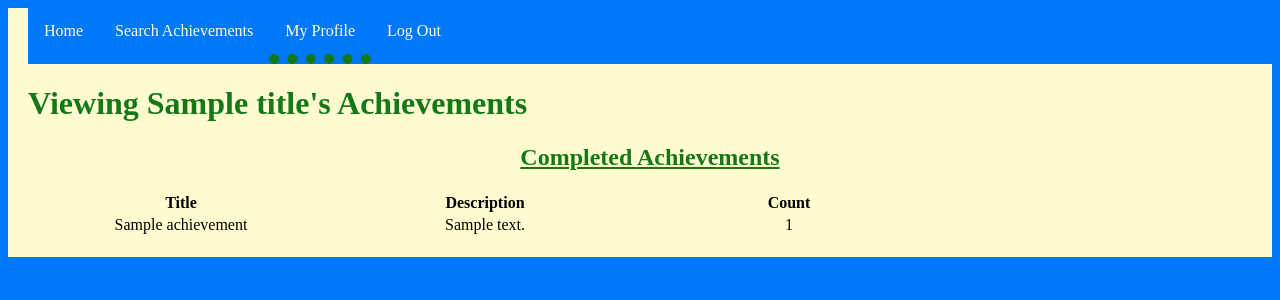
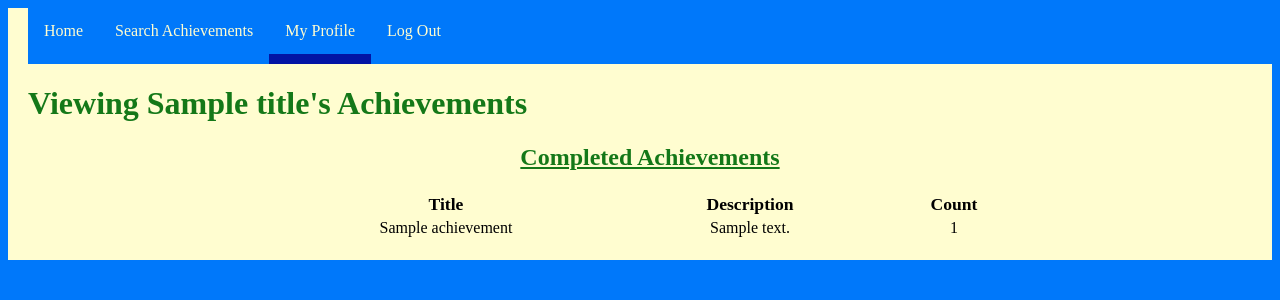
Before and after one commit to eczeps/fueling-change, a Flask app: template draft/templates/profile.html in a window 1280 px wide. Shown: the top 300 px of the page. Run offline with Flask 2, Linux system fonts and the light colour scheme; the template is opened without the code that fills it: most values are stand-ins (such as "Sample title", 1, 10 or a date in 2020).

Commit message:
profile.html ready for you ellie. have at it

```diff
--- a/draft/static/style.css
+++ b/draft/static/style.css
@@ -40,17 +40,20 @@ form {
     text-align: center;
 }
 
+.bigform {
+    width: 500px;
+}
+
+.space {
+    margin-right: 10px;
+}
+
 .exlong {
     margin-bottom: 100px;
 }
 
 .long {
     margin-bottom: 20px;
-}
-
-/* this isn't working idk why */
-.short {
-    max-width: 20px;
 }
 
 [type=submit] {
@@ -114,7 +117,7 @@ li a:hover:not(.active) {
 
 .quarteractive {
     background-color: var(--blue);
-    border-bottom: 10px dotted var(--dark-green);
+    border-bottom: 10px solid var(--dark-blue);
 }
 
 /* divs */
@@ -129,15 +132,31 @@ li a:hover:not(.active) {
     padding-left: 20px;
 }
 
+.centerme {
+    text-align: center;
+}
+
 /* For the table */
+table {
+    margin-left:auto;
+    margin-right:auto;
+}
+
 th {
-    min-width: 300px;
+    width: 300px;
+    font-size: 110%;
 }
 
 .small {
-    min-width: 100px;
+    width: 100px;
 }
 
 th, td {
     text-align: center;
+    overflow: hidden;
 }
+
+/* idk why this isn't working*/
+.forform {
+    margin: 10px;
+}
--- a/draft/templates/profile.html
+++ b/draft/templates/profile.html
@@ -36,17 +36,17 @@
         <p>What would you like to do today?</p>
 
         <form id="reporting" method=POST action="/useraction/{{userURL}}/">
-            <button id="reportbtn" class="report-button" type="submit" name="report" value="report">Report Achievements</button>
+            <button id="reportbtn" class="report-button" type="submit" name="submit" value="report">Report Achievements</button>
         </form>
 
         <form id="achieving" method=POST action="/profile/{{userURL}}/">
-            <button id="reportbtn" class="report-button" type="submit" name="achieve" value="stats">View My Statistics</button>
+            <button id="reportbtn" class="report-button" type="submit" name="submit" value="stats">View My Statistics</button>
             <!-- statistics also includes achievements -->
         </form>
 
         <form id="uSearch" method=POST action="/useraction/">
             <input id="searchterm" placeholder="Search" name="searchterm">
-            <button id="reportbtn" class="report-button" type="submit" name="userSearch" value="userSearch">Search Users</button>
+            <button id="reportbtn" class="report-button" type="submit" name="submit" value="userSearch">Search Users</button>
         </form>
 
     <!-- !!!!!!!!!!!!!!!!!!!!!!!!!!!!!!!!!!!!!!!!!!!!!!!! -->
@@ -58,6 +58,7 @@
 
         <!-- these are working, inspect to see data-tt -->
         <!-- completed achievements -->
+        <div class="centerme">
         <h2><u>Completed Achievements</u></h2>
         <table class="exlong" id="completedAchieves">
             <tr>
@@ -92,7 +93,7 @@
             </tr>
             {% endfor %}
         </table>
-
+        </div> <!-- end of centerme div -->
     {% endif %}
 
 
@@ -108,12 +109,13 @@
 
     <!-- idk if this works -->
     <!-- completed achievements only -->
+    <div class="centerme">
     <h2><u>Completed Achievements</u></h2>
     <table id="completedAchieves">
         <tr>
             <th>Title</th>
             <th>Description</th>
-            <th class="short">Count</th>
+            <th class="small">Count</th>
         </tr>
 
         {% for achievement in compAchis %}
@@ -125,6 +127,7 @@
         </tr>
         {% endfor %}
     </table>
+    </div> <!-- end of centerme div -->
 
 <!-- ############################################### -->
 {% else %}
@@ -133,7 +136,7 @@
 
     <form id="uSearch" method=POST action="/useraction/">
         <input id="searchterm" placeholder="Search" name="searchterm">
-        <button id="reportbtn" class="report-button" type="submit" name="userSearch" value="userSearch">Search for User</button>
+        <button id="reportbtn" class="report-button" type="submit" name="submit" value="userSearch">Search for User</button>
     </form>
 
 {% endif %}
```
Also changed, not shown: draft/templates/achievementSearch.html (+4 -4 lines), draft/templates/useraction.html (+53 -9 lines).
